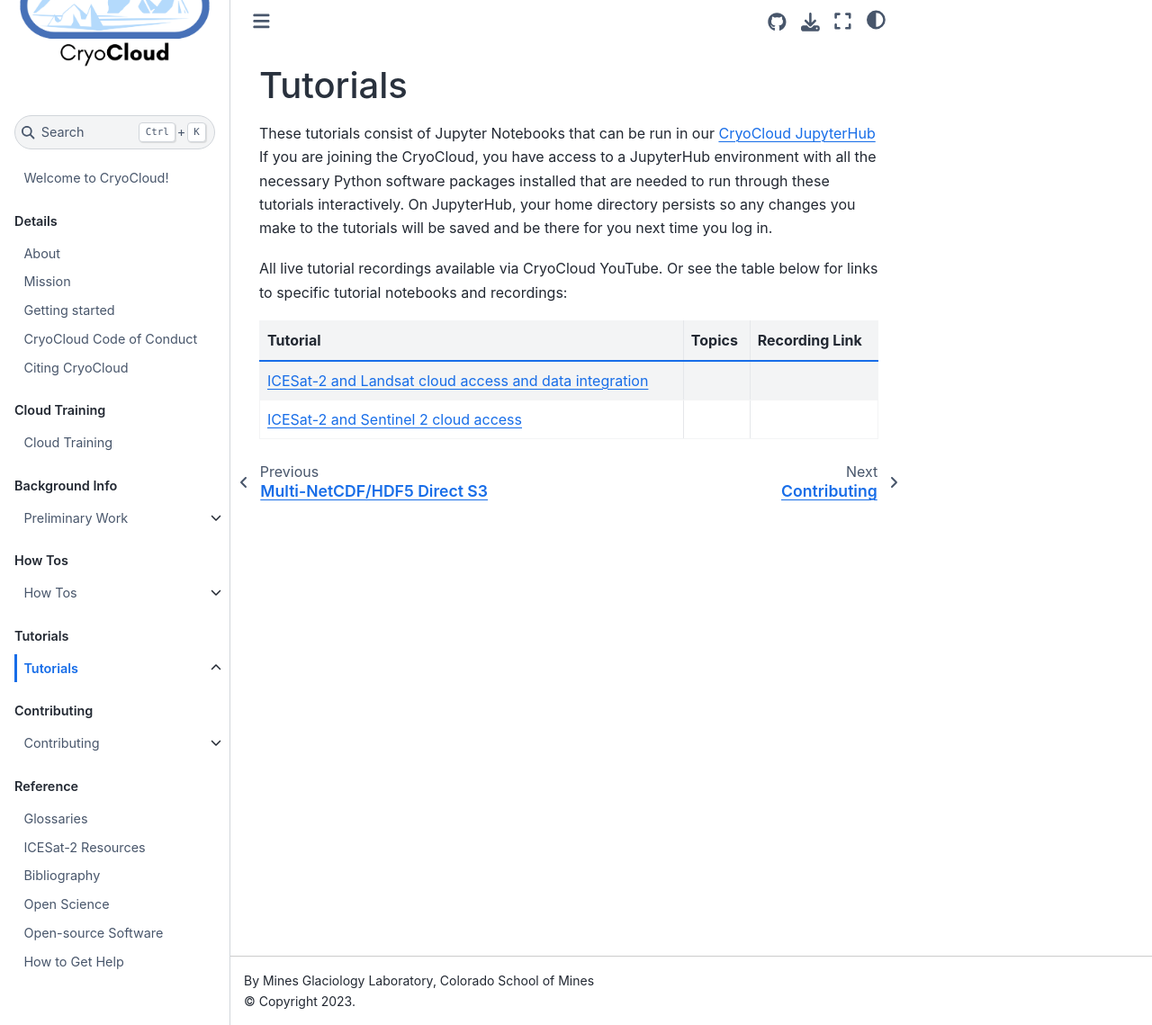
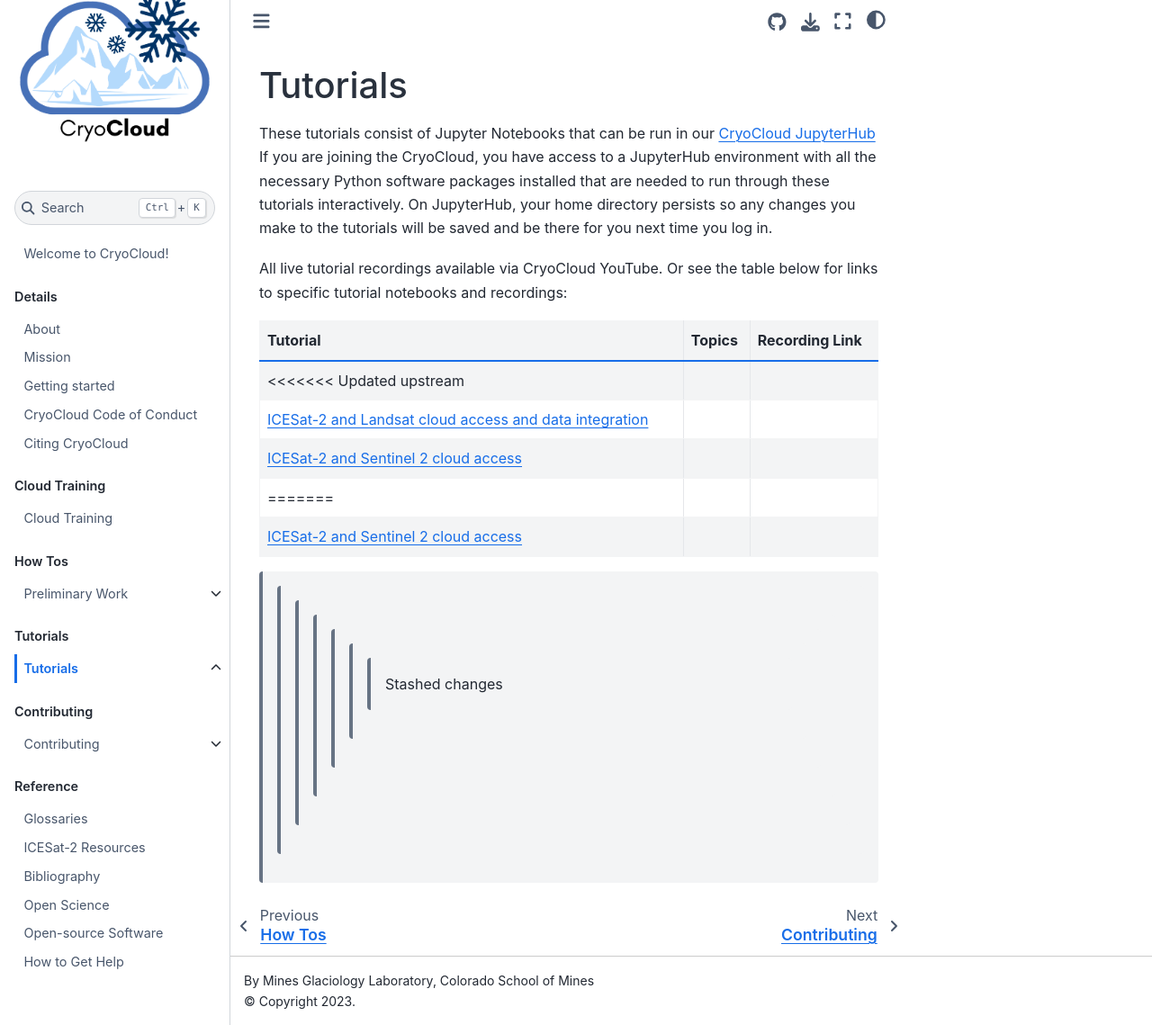
Before and after one commit to CryoInTheCloud/CryoCloudWebsite, a Jupyter Book: the page built from book/tutorials/index.md, in a window 1280 px wide and 1139 px high. Shown: the whole window at 90% size. Built offline with Jupyter Book 1.0.4 settings and Sphinx 7.4.7 and the Sphinx Book theme 1.1.4, drawn with Linux system fonts in a browser that asks for light colours; pages that are not in the unit, such as notebooks, are missing from menus.

Commit message:
changed organization and added data access

```diff
--- a/book/_toc.yml
+++ b/book/_toc.yml
@@ -13,28 +13,29 @@
 - caption: Cloud Training
   chapters:
     - file: recorded/index
-- caption: Background Info
+- caption: How Tos
   chapters:
     - file: preliminary/index
       sections:
-        - file: preliminary/github
-        - file: preliminary/jupyterhub
-        - file: preliminary/git
-        - file: preliminary/earthdata
-        - file: preliminary/earthengine
-        - file: preliminary/swc
+        - file: background/index
           sections:
-          - file: preliminary/python
-          - file: preliminary/conda
-- caption: How Tos
-  chapters:
-    - file: how_tos/index
-      sections:
-        - file: external/Earthdata_Cloud__Single_File__HTTPS_Access_COG_Example
-        - file: external/Earthdata_Cloud__Single_File_Direct_S3_Access_COG_Example
-        - file: external/Multi-File_Direct_S3_Access_COG_Example
-        - file: external/Earthdata_Cloud__Single_File__Direct_S3_Access_NetCDF4_Example
-        - file: external/Multi-File_Direct_S3_Access_NetCDF_Example
+          - file: preliminary/github
+          - file: preliminary/jupyterhub
+          - file: preliminary/git
+          - file: preliminary/earthdata
+          - file: preliminary/earthengine
+          - file: preliminary/swc
+            sections:
+            - file: preliminary/python
+            - file: preliminary/conda
+        - file: how_tos/index
+        - file: access/index
+          sections:
+            - file: external/Earthdata_Cloud__Single_File__HTTPS_Access_COG_Example
+            - file: external/Earthdata_Cloud__Single_File_Direct_S3_Access_COG_Example
+            - file: external/Multi-File_Direct_S3_Access_COG_Example
+            - file: external/Earthdata_Cloud__Single_File__Direct_S3_Access_NetCDF4_Example
+            - file: external/Multi-File_Direct_S3_Access_NetCDF_Example
 - caption: Tutorials
   chapters:
     - file: tutorials/index
--- a/book/tutorials/index.md
+++ b/book/tutorials/index.md
@@ -13,5 +13,9 @@
 
 | Tutorial | Topics | Recording Link |
 | ---  | --- | --- |
+<<<<<<< Updated upstream
 | [ICESat-2 and Landsat cloud access and data integration](https://github.com/CryoInTheCloud/CryoCloudWebsite/blob/main/book/tutorials/IS2_cloud_Landsat_integration.ipynb) |
 | [ICESat-2 and Sentinel 2 cloud access](https://github.com/CryoInTheCloud/CryoCloudWebsite/blob/main/book/tutorials/IS2_cloud_Sentinel2_integration.ipynb) |
+=======
+| [ICESat-2 and Sentinel 2 cloud access](https://github.com/CryoInTheCloud/CryoCloudWebsite/blob/main/book/tutorials/IS2_cloud_data_integration2.ipynb) |
+>>>>>>> Stashed changes
```
Also changed, not shown: book/how_tos/data_access/index.md (added, +4 -0 lines).
